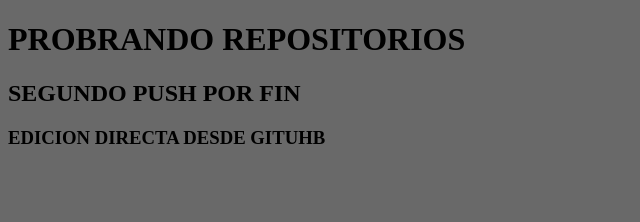
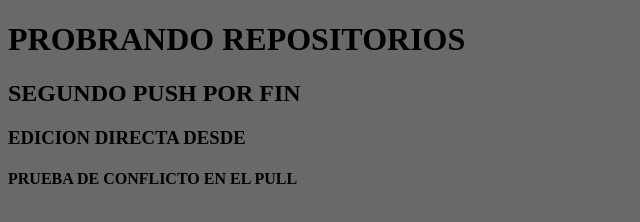
Before and after one commit to issx03/First-Proyect, a plain HTML site: page index.html in a window 1280 px wide. Shown: the whole page, without its empty margins (0-640 px from the left). Drawn offline with Linux system fonts and the light colour scheme.

Commit message:
PRUEBA DE CONFLICTO

```diff
--- a/index.html
+++ b/index.html
@@ -15,7 +15,8 @@
 
     <h1>PROBRANDO REPOSITORIOS</h1>
     <h2>SEGUNDO PUSH POR FIN</h2>
-    <h3>EDICION DIRECTA DESDE GITUHB</h3>
+    <h3>EDICION DIRECTA DESDE</h3>
+    <h4>PRUEBA DE CONFLICTO EN EL PULL</h4>
 
 </body>
 
```
